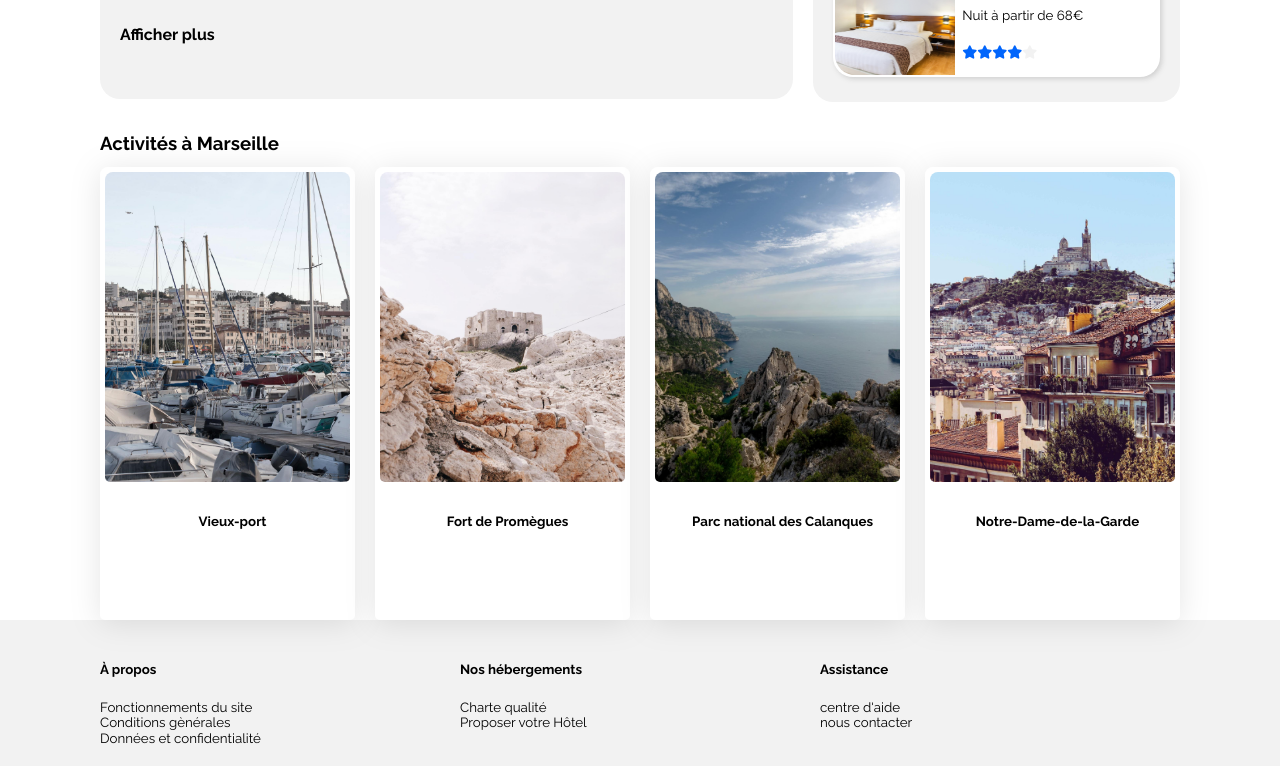
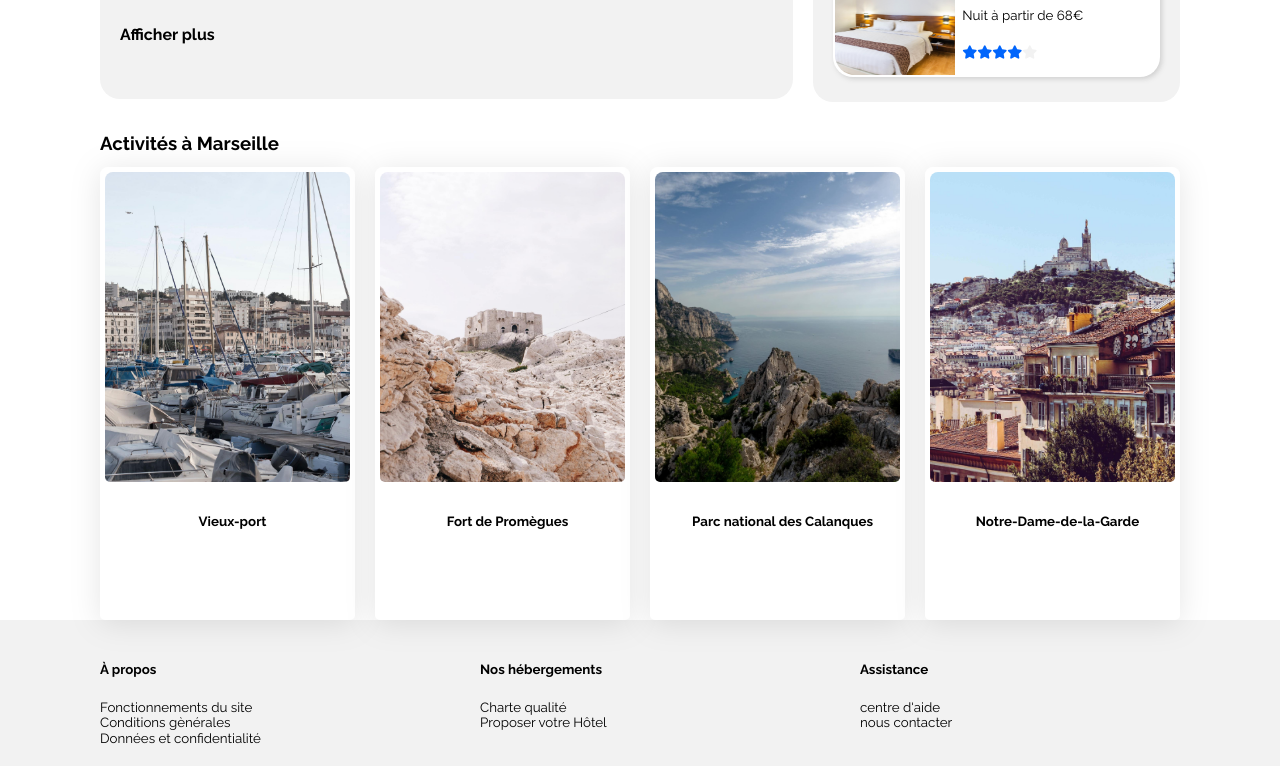
Before and after one commit to Ghofranaoussaji/projet-2-booki-20230328, a plain HTML site: page Desktop/pret-master/index.html in a window 1280 px wide. Shown: the part 829-1595 px from the top of the page. Drawn offline with Linux system fonts and the light colour scheme; a web font is replaced by a local one.

Commit message:
t elh
git fi*
git3

elh# Please enter the commit message for your changes. Lines starting
Tapez :wq# with '#' will be ignored, and an empty message aborts the commit.

```diff
--- a/Desktop/pret-master/css/style.css
+++ b/Desktop/pret-master/css/style.css
@@ -514,4 +514,12 @@ overridden when the desktop styles are implemented
   .card-style:hover{ /*Makes the cards slightly bigger on hover*/
     transform: scale(1.1);
   }
+  .col {
+    margin-right: 60px; /* Ajustez la marge à droite selon vos préférences */
 }
+
+.col:last-child {
+    margin-right: 0; /* Pour éviter la marge à droite pour la dernière colonne */
+}
+
+}
```
